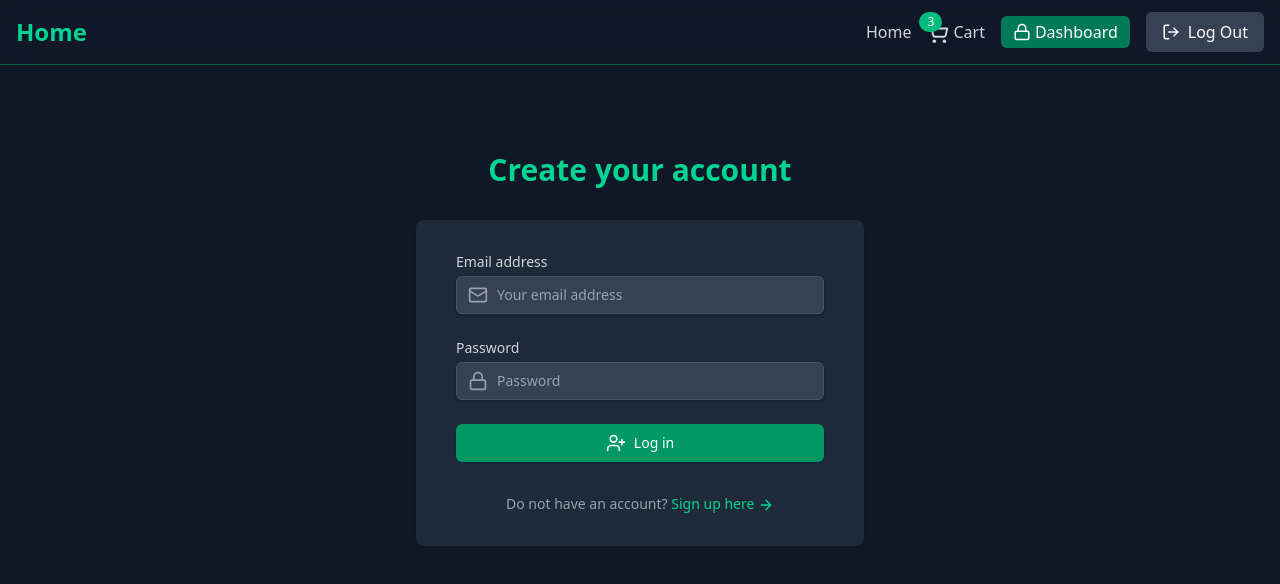
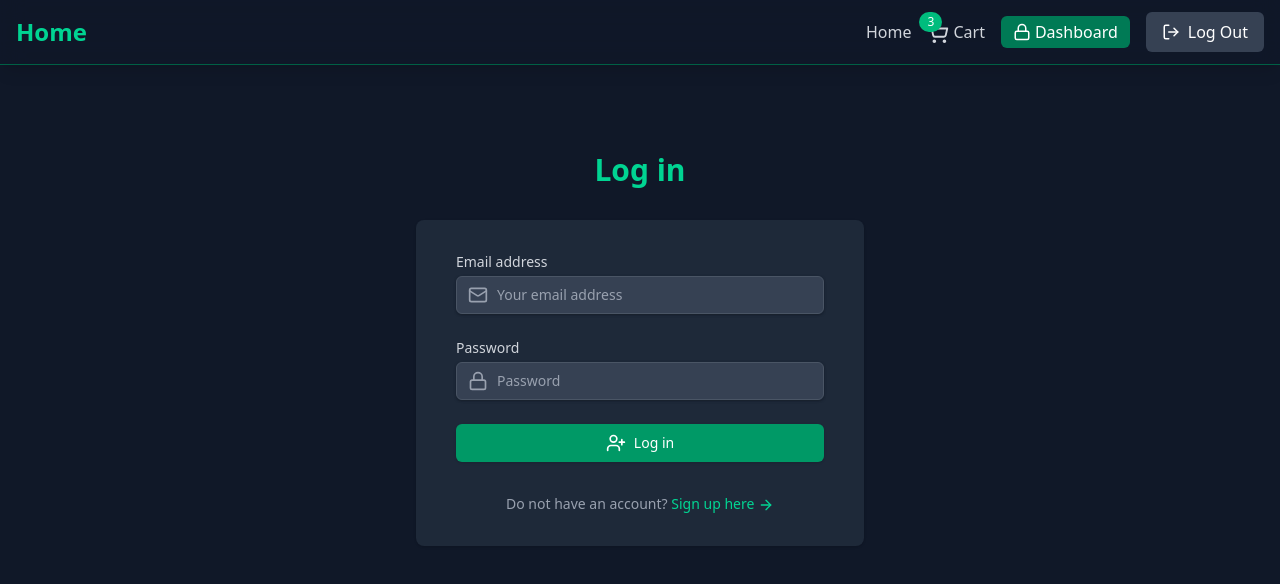
Before and after one commit to NazSvn/MERN_e-commerce, a React (Vite) app in the folder frontend/: page /login in a window 1280 px wide. Shown: the top 584 px of the page. Built offline with nearby package versions, Linux system fonts and the light colour scheme.

Commit message:
feat: Integrate login functionality with user store
- Add login method from useUserStore
- Remove local loading state
- Update handleSubmit to call login method
- Update page heading text

```diff
--- a/frontend/src/pages/LoginPage.jsx
+++ b/frontend/src/pages/LoginPage.jsx
@@ -3,9 +3,9 @@ import { motion } from "framer-motion";
 import FormInput from "../components/FormInput";
 import { ArrowRight, Loader, Lock, Mail, UserPlus } from "lucide-react";
 import { Link } from "react-router-dom";
+import { useUserStore } from "../stores/useUserStore";
 
 const LoginPage = () => {
-  const loading = false;
   const [formData, setFormData] = useState({
     email: "",
     password: "",
@@ -14,6 +14,8 @@ const LoginPage = () => {
     email: "",
     password: "",
   });
+
+  const { login, loading } = useUserStore();
 
   const handleInputChange = (e) => {
     const { name, value } = e.target;
@@ -45,9 +47,9 @@ const LoginPage = () => {
 
   const handleSubmit = async (e) => {
     e.preventDefault();
-    validateForm();
-
-    console.log(formData);
+    if (validateForm()) {
+      login(formData.email, formData.password);
+    }
   };
 
   return (
@@ -60,7 +62,7 @@ const LoginPage = () => {
           transition={{ duration: 0.8 }}
         >
           <h2 className="mt-6 text-center text-3xl font-extrabold text-emerald-400">
-            Create your account
+            Log in
           </h2>
         </motion.div>
         <motion.div
```
